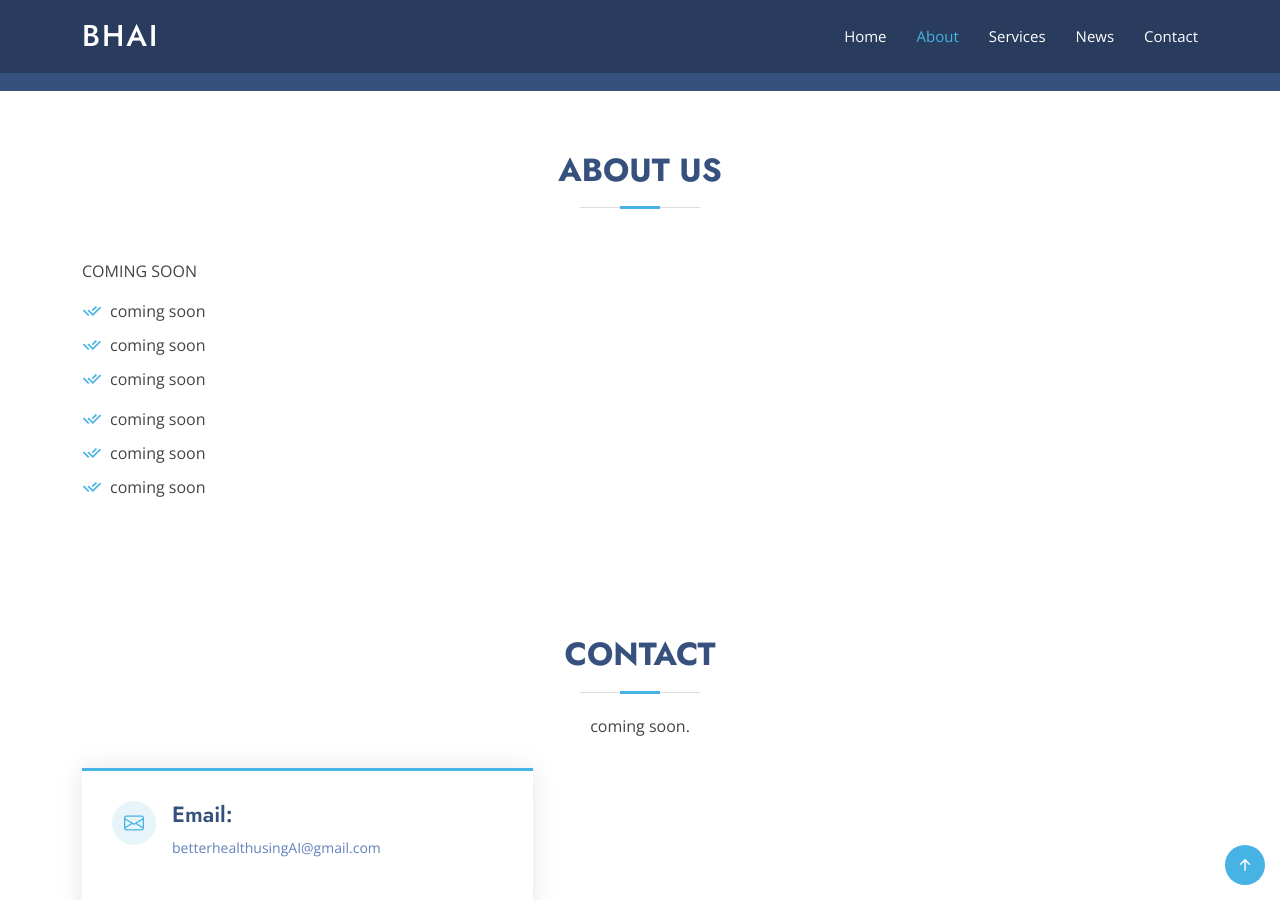
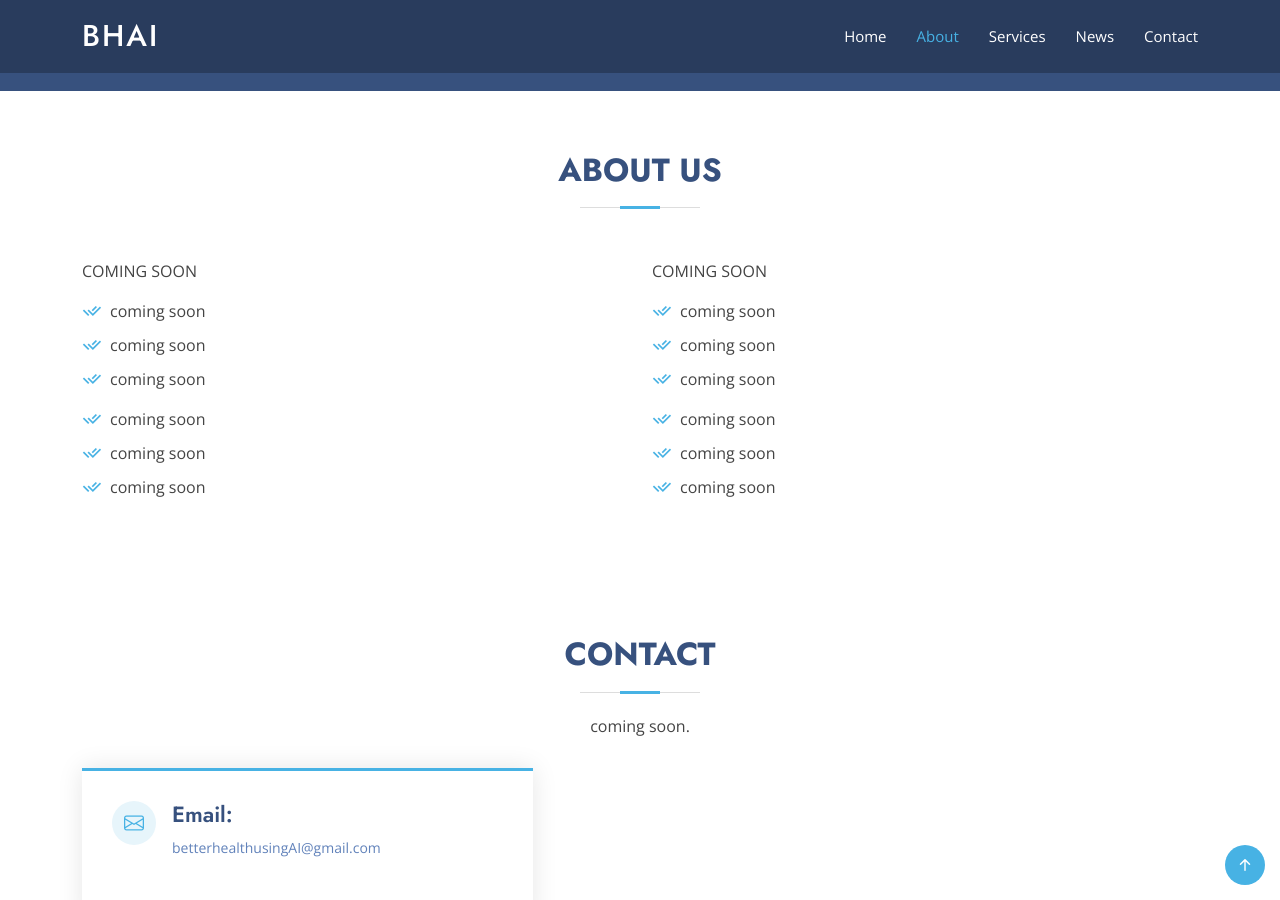
Before and after one commit to betterhealthusingAI/betterhealthusingAI.github.io, a Jekyll site: the page built from index.html, in a window 1280 px wide and 900 px high, scrolled down 629 px. Built offline with Jekyll 4.4.1, drawn with Linux system fonts in a browser that asks for light colours.

Commit message:
Update design_one.html

```diff
--- a/_layouts/design_one.html
+++ b/_layouts/design_one.html
@@ -90,8 +90,23 @@
           <h2>About Us</h2>
         </div>
 
-        <div class="column content">
+        <div class="row content">
           <div class="col-lg-6">
+            <p>
+             COMING SOON
+            </p>
+            <ul>
+              <li><i class="ri-check-double-line"></i> coming soon </li>
+              <li><i class="ri-check-double-line"></i> coming soon </li>
+              <li><i class="ri-check-double-line"></i> coming soon</li>
+            </ul>
+            <ul>
+              <li><i class="ri-check-double-line"></i> coming soon </li>
+              <li><i class="ri-check-double-line"></i> coming soon </li>
+              <li><i class="ri-check-double-line"></i> coming soon</li>
+            </ul>
+          </div>
+           <div class="col-lg-6">
             <p>
              COMING SOON
             </p>
```
